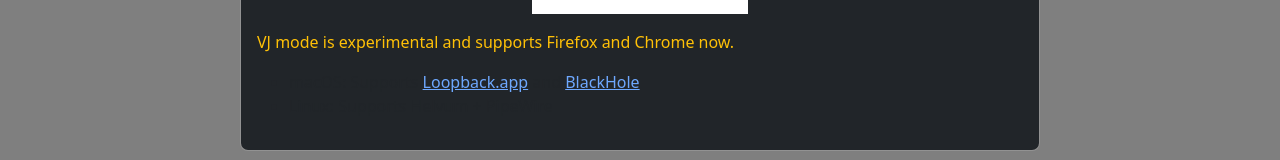
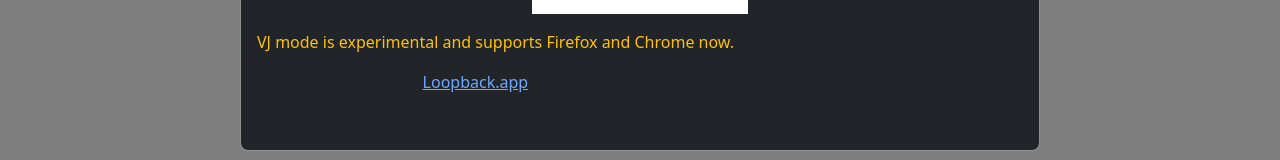
Before and after one commit to smellman/osm-sound-demo, a website built with Vite: page index.html in a window 1280 px wide. Both pictures are taken after a click on the button "About". Shown: the part 510-670 px from the top of the page. Built offline with nearby package versions, Linux system fonts and the light colour scheme; no server answers; files whose address does not match are found by name.

Commit message:
Linux: fix typo, macOS: drop blackhole, add screenshot

```diff
--- a/index.html
+++ b/index.html
@@ -26,7 +26,7 @@
                 <p style="text-align: center;"><img src="./qr.png" alt="QR Code" /></p>
                 <p class="text-warning">VJ mode is experimental and supports Firefox and Chrome now.</p>
                 <ul>
-                  <li>macOS: Supports <a href="https://rogueamoeba.com/loopback/" target="_blank">Loopback.app</a> and <a href="https://github.com/ExistentialAudio/BlackHole/" target="_blank">BlackHole</a></li>
+                  <li>macOS: Supports <a href="https://rogueamoeba.com/loopback/" target="_blank">Loopback.app</a></li>
                   <li>Linux: Supports Helvum + PipeWire</li>
                 </ul>
               </div>
```
Also changed, not shown: README.md.
